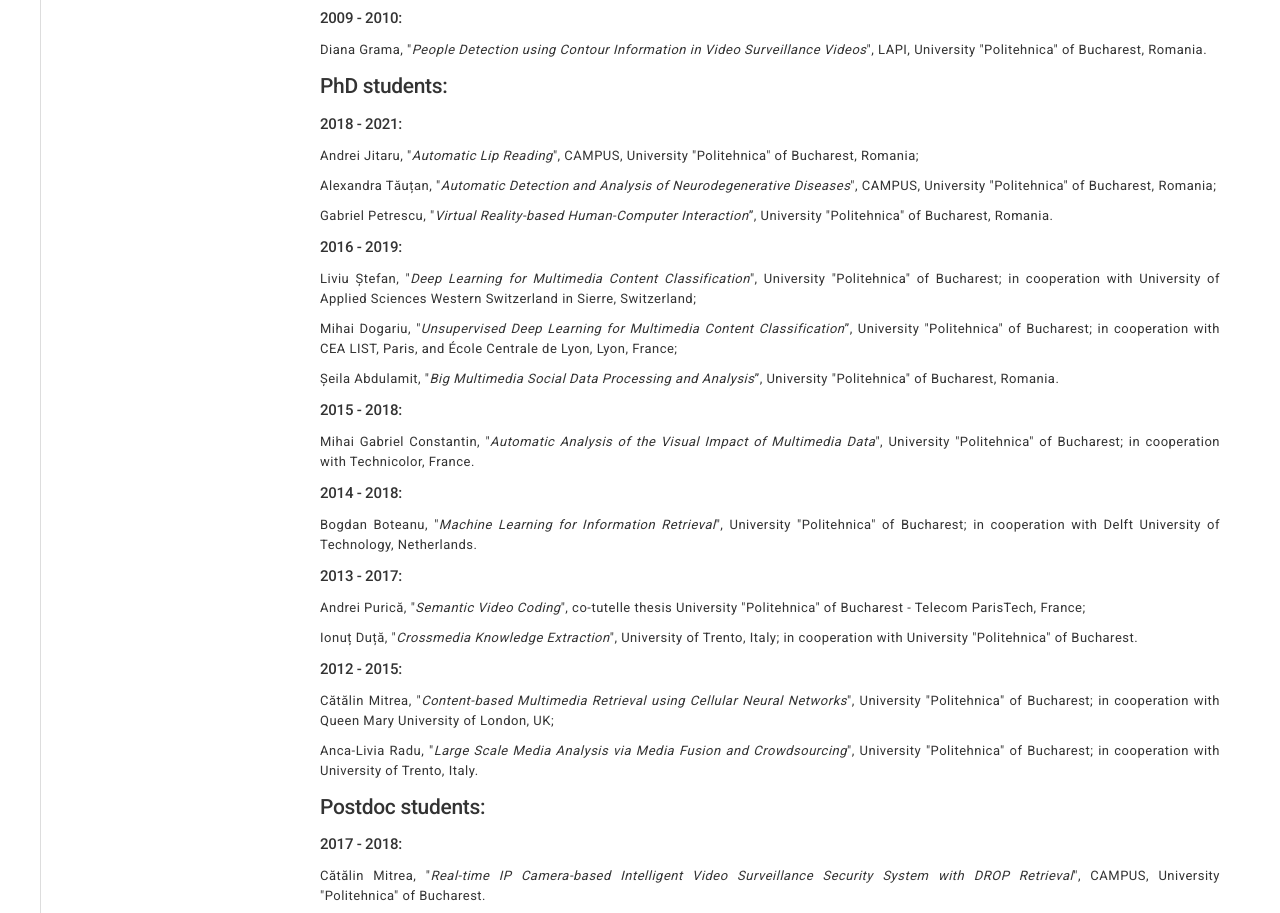
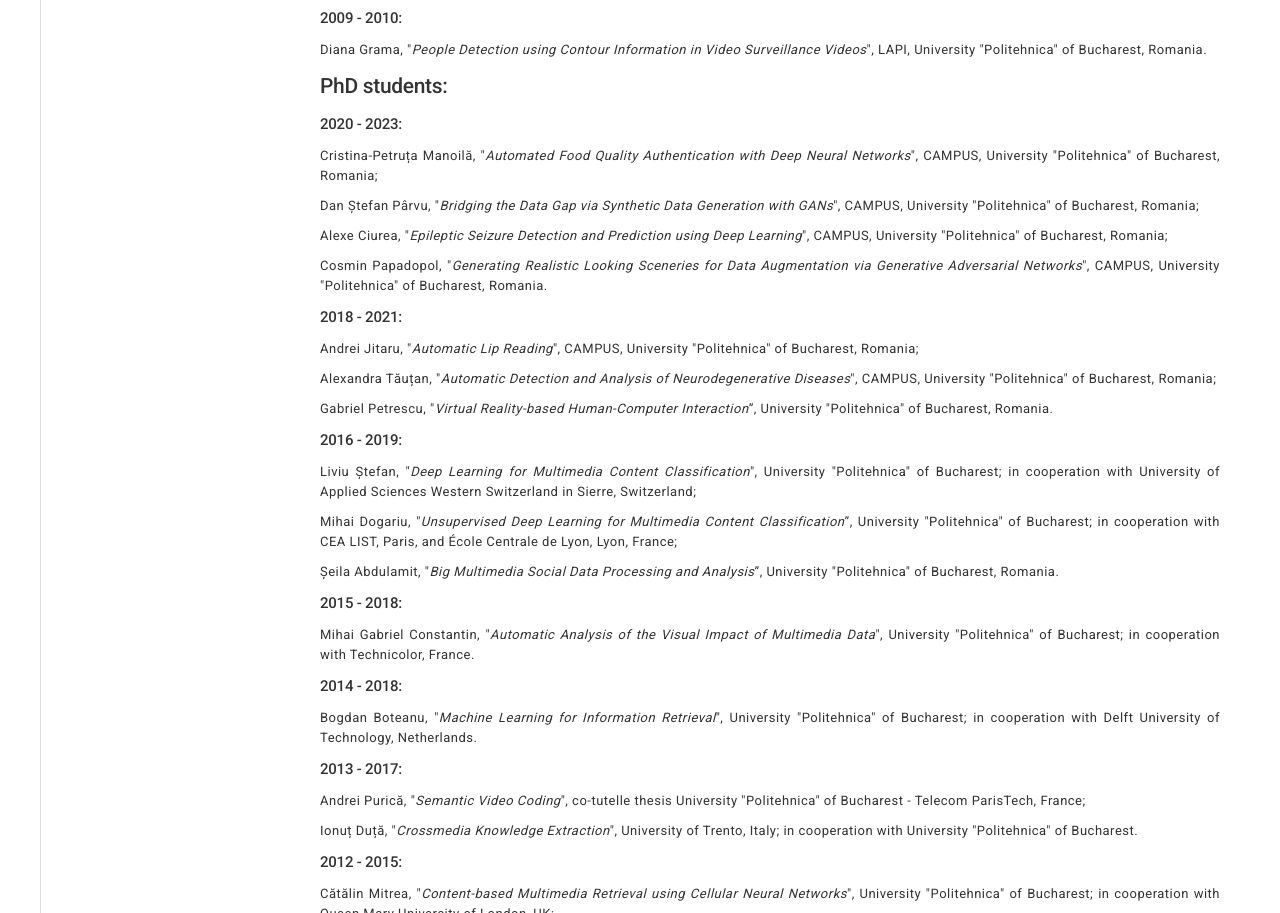
Before and after one commit to MultimediaLab-UPB/bionescu, a plain HTML site: page students.html in a window 1280 px wide. Shown: the part 4468-5381 px from the top of the page. Drawn offline with Linux system fonts and the light colour scheme.

Commit message:
Update students.html

```diff
--- a/students.html
+++ b/students.html
@@ -249,8 +249,8 @@
 
 
 							<div class="content-group-lg">
-                                    <h6 class="text-semibold">2018 - 2019:</h6>
-                                    <div class="content-group">
+              <h6 class="text-semibold">2018 - 2019:</h6>
+              <div class="content-group">
                                         <p style="text-align: justify;">Andrei Bărbulescu, "<em>Event-based Video Surveillance</em>", CAMPUS, University "Politehnica" of Bucharest, Romania;
                                         </p>
 
@@ -587,7 +587,29 @@
                                     <a href="#" class="text-default">PhD students:</a>
                                 </h3>
 
-							<div class="content-group-lg">
+                                <div class="content-group-lg">
+                                                      <h6 class="text-semibold">2020 - 2023:</h6>
+                                                      <div class="content-group">
+                                                          <p style="text-align: justify;">Cristina-Petruța Manoilă, "<em>Automated Food Quality Authentication with Deep Neural Networks</em>", CAMPUS, University "Politehnica" of Bucharest, Romania;
+                                                          </p>
+
+                                                          <p style="text-align: justify;">Dan Ștefan Pârvu, "<em>Bridging the Data Gap via Synthetic Data Generation with GANs</em>", CAMPUS, University "Politehnica" of Bucharest, Romania;
+                                                          </p>
+
+                                                          <p style="text-align: justify;">Alexe Ciurea, "<em>Epileptic Seizure Detection and Prediction using Deep Learning</em>", CAMPUS, University "Politehnica" of Bucharest, Romania;
+                                                          </p>
+
+                                                          <p style="text-align: justify;">Cosmin Papadopol, "<em>Generating Realistic Looking Sceneries for Data Augmentation via Generative Adversarial Networks</em>", CAMPUS, University "Politehnica" of Bucharest, Romania.
+                                                          </p>
+
+
+
+                                                      </div>
+                                                  </div>
+                                              </div>
+
+
+            	<div class="content-group-lg">
                                     <h6 class="text-semibold">2018 - 2021:</h6>
                                     <div class="content-group">
                                         <p style="text-align: justify;">Andrei Jitaru, "<em>Automatic Lip Reading</em>", CAMPUS, University "Politehnica" of Bucharest, Romania;
```
